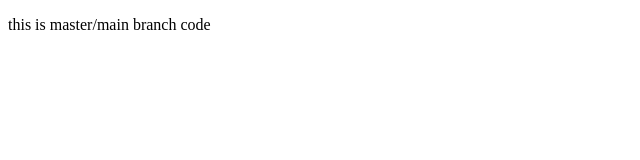
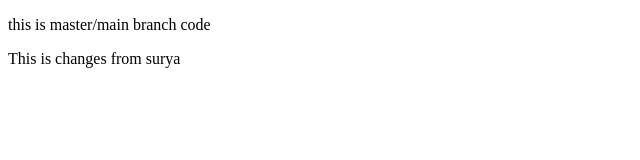
Before and after one commit to SrikanthReddy-36/git-Branch, a plain HTML site: page index.html in a window 1280 px wide. Shown: the whole page, without its empty margins (0-640 px from the left). Drawn offline with Linux system fonts and the light colour scheme.

Commit message:
updated code

```diff
--- a/index.html
+++ b/index.html
@@ -7,5 +7,6 @@
 </head>
 <body>
     <p>this is master/main branch code</p>
+    <P>This is changes from surya</P>
 </body>
 </html>
```
